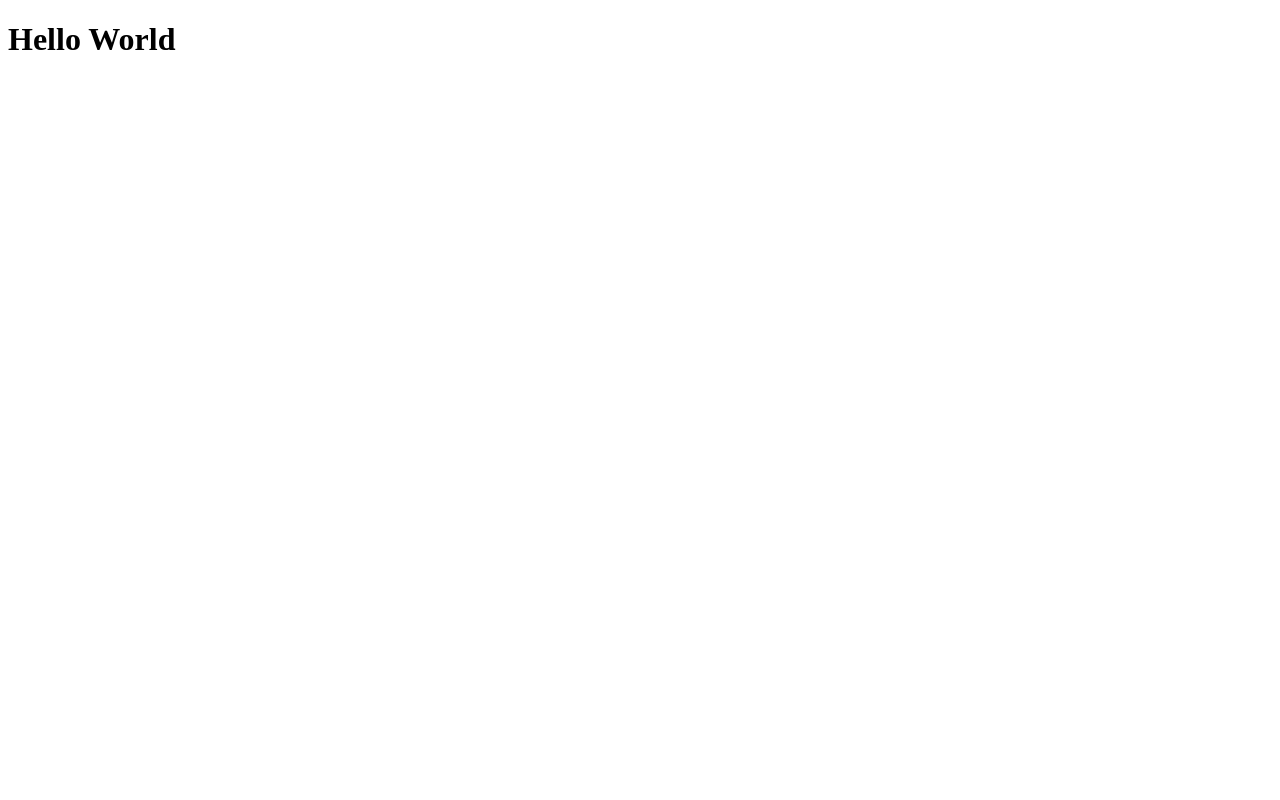
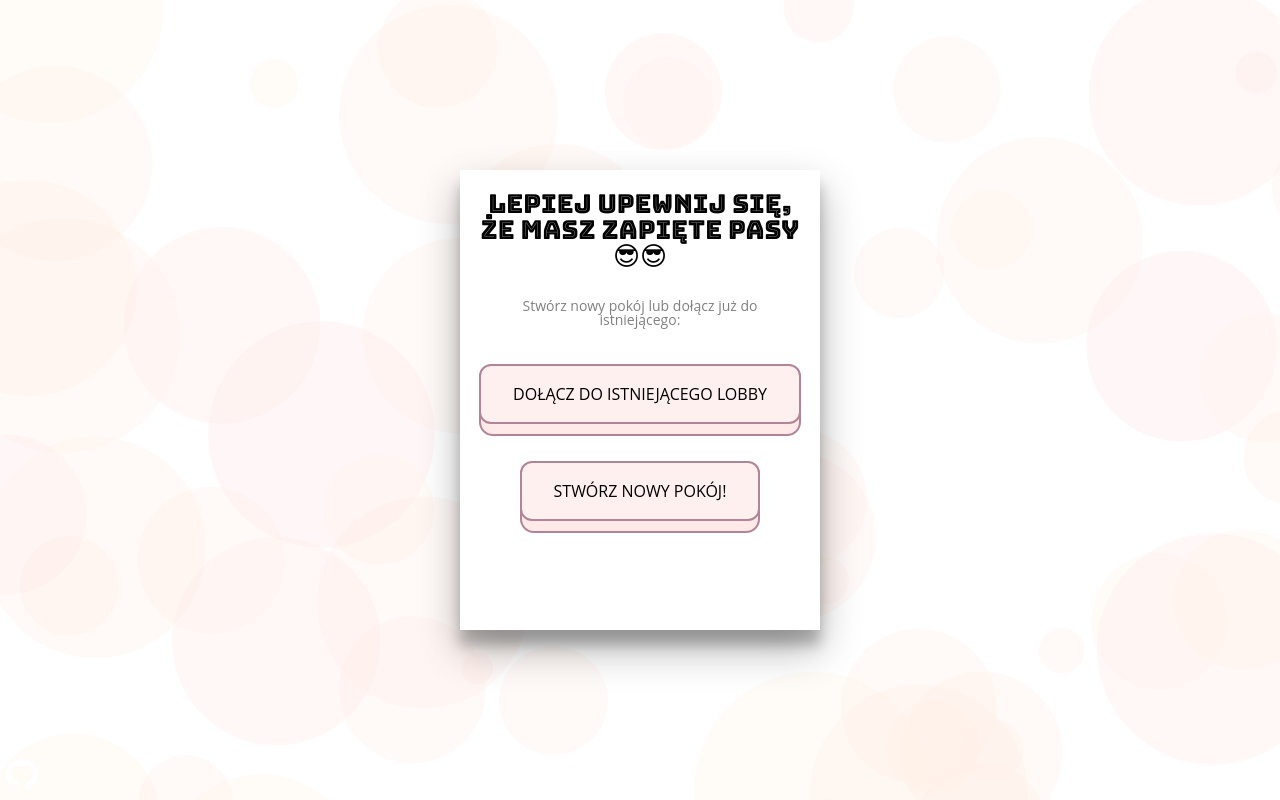
Before and after one commit to Jakub-Rudnik/Giga-Koks-Gra, a plain HTML site: page client/index.html in a window 1280 px wide. Drawn offline with nearby package versions, Linux system fonts and the light colour scheme; a web font is replaced by a local one.

Commit message:
😎😎🤙

```diff
--- /dev/null
+++ b/client/css/fonts.css
@@ -0,0 +1,25 @@
+@font-face {
+  font-family: "Open Sans";
+  src: url("./../assets//fonts/OpenSans-Regular.ttf") format("truetype");
+}
+
+@font-face {
+  font-family: "Bungee Inline";
+  src: url("./../assets/fonts/BungeeInline-Regular.ttf") format("truetype");
+}
+
+body,
+*,
+p,
+input {
+  font-family: "Open Sans", sans-serif;
+}
+
+h1,
+h2,
+h3,
+h4,
+h5,
+h6 {
+  font-family: "Bungee Inline", cursive;
+}
--- /dev/null
+++ b/client/css/reset.css
@@ -0,0 +1,35 @@
+html,
+body,
+input,
+* {
+  padding: 0;
+  margin: 0;
+  box-sizing: border-box;
+  border: 0;
+  background: transparent;
+  font-size: 100%;
+  font: inherit;
+  vertical-align: baseline;
+}
+
+*:focus {
+  outline: 4px dashed #e62737;
+}
+
+/* HTML5 display-role reset for older browsers */
+article,
+aside,
+details,
+figcaption,
+figure,
+footer,
+header,
+hgroup,
+menu,
+nav,
+section {
+  display: block;
+}
+body {
+  line-height: 1;
+}
--- a/client/css/style.css
+++ b/client/css/style.css
@@ -0,0 +1,153 @@
+@import "./fonts.css";
+@import "./reset.css";
+
+:root {
+  --text-primary: black;
+  --text-secondary: grey;
+
+  --primary: blue;
+  --secondary: green;
+
+  --button-primary: #ffe9e9;
+  --button-primary-light: #fff0f0;
+  --button-border: #b18597;
+
+  --white: white;
+}
+
+body {
+  min-height: 100vh;
+  background-color: aquamarine;
+  background-image: url("./../assets/bg.png");
+}
+footer {
+  width: 100%;
+  position: absolute;
+  bottom: 0;
+  left: 0;
+  right: 0;
+  padding: 6px;
+}
+
+.hidden {
+  display: none !important;
+  visibility: hidden;
+  opacity: 0;
+  transition: visibility 0s, opacity 0.5s linear;
+}
+.gameNameWrapper {
+  visibility: visible;
+}
+
+.wrapper__inputs {
+  margin: 4px 0;
+}
+
+/* <Flex> */
+.flex {
+  display: flex;
+  align-items: center;
+}
+.flex--center {
+  justify-content: center;
+}
+.flex--start {
+  justify-content: flex-start;
+}
+.flex--end {
+  justify-content: flex-end;
+}
+.flex--column {
+  flex-direction: column;
+}
+/* </Flex> */
+
+/* <Card> */
+.card {
+  min-width: 180px;
+  max-width: 360px;
+  min-height: 460px;
+  background-color: var(--white);
+  text-align: center;
+  padding: 14px 14px 28px 14px;
+  box-shadow: rgba(0, 0, 0, 0.3) 0px 19px 38px,
+    rgba(0, 0, 0, 0.22) 0px 15px 12px;
+}
+
+.card__text {
+  color: var(--text-secondary);
+  font-size: 14px;
+  margin: 7px;
+}
+.card__header {
+  color: var(--text-primary);
+  font-size: 26px;
+  margin: 7px 0;
+}
+
+.card__input {
+  margin: 28px 7px -21px 7px;
+  padding: 8px 16px;
+  line-height: 25px;
+  font-size: 14px;
+  border-radius: 6px;
+  -webkit-appearance: none;
+  font-family: "Open Sans", sans-serif;
+  color: var(--text-primary);
+  border: 2px solid var(--button-border);
+  background: var(--white);
+}
+
+.card__button {
+  margin-top: 30px;
+  margin-bottom: 7px;
+  position: relative;
+  display: inline-block;
+  font-family: "Open Sans", sans-serif;
+  cursor: pointer;
+  color: var(--text-primary);
+  text-transform: uppercase;
+  padding: 1.25em 2em;
+  background: var(--button-primary-light);
+  border: 2px solid var(--button-border);
+  border-radius: 0.75em;
+  transform-style: preserve-3d;
+  outline: none;
+  transition: transform 150ms cubic-bezier(0, 0, 0.58, 1);
+}
+.card__button--small {
+  margin-top: 35px;
+}
+.card__button::before {
+  position: absolute;
+  content: "";
+  width: 100%;
+  height: 100%;
+  top: 0;
+  left: 0;
+  right: 0;
+  bottom: 0;
+  background: var(--button-primary);
+  border-radius: inherit;
+  box-shadow: 0 0 0 2px var(--button-border);
+  transform: translate3d(0, 0.75em, -1em);
+  transition: transform 150ms cubic-bezier(0, 0, 0.58, 1),
+    box-shadow 150ms cubic-bezier(0, 0, 0.58, 1);
+}
+.card__button:hover {
+  background: var(--button-primary);
+  transform: translate(0, 0.25em);
+}
+.card__button:hover::before {
+  box-shadow: 0 0 0 2px var(--button-border);
+  transform: translate3d(0, 0.5em, -1em);
+}
+.card__button:active {
+  background: var(--button-primary);
+  transform: translate(0em, 0.75em);
+}
+.card__button:active::before {
+  box-shadow: 0 0 0 2px var(--button-border);
+  transform: translate3d(0, 0, -1em);
+}
+/* </Card> */
--- a/client/index.html
+++ b/client/index.html
@@ -1,15 +1,77 @@
 <!DOCTYPE html>
-<html lang="en">
+<html lang="pl">
 <head>
-    <meta charset="UTF-8">
+    <meta charset="utf-8">
     <meta http-equiv="X-UA-Compatible" content="IE=edge">
     <meta name="viewport" content="width=device-width, initial-scale=1.0">
-    <title>Document</title>
+    <meta name="authors" content="https://github.com/Jakub-Rudnik/giga-koks-gra/">
+
+    <title>🎮Giga koks gra🎮</title>
+
     <link rel="stylesheet" href="./css/style.css">
     <script src="./js/index.js" defer></script>
     <script src="https://cdnjs.cloudflare.com/ajax/libs/socket.io/3.1.1/socket.io.min.js" defer></script>
 </head>
-<body>
-    <h1>Hello World</h1>
+<body class="flex flex--center flex--column">
+    <div class="card">
+        <h1 class="card__header">
+            Lepiej upewnij się,<br> że masz zapięte pasy<br>😎😎
+        </h1>
+        <br />
+        <p class="card__text">
+            Stwórz nowy pokój lub dołącz już do istniejącego:
+        </p>
+
+        <div class="flex flex--center flex--column">
+            <!-- <Dołącz do gry> -->
+            <button
+                class="card__button"
+                id="joinButton"
+            >
+                Dołącz do istniejącego lobby
+            </button>
+
+            <div
+                id="gameNameWrapper"
+                class="flex hidden wrapper__inputs"
+            >
+                <input
+                    id="gameName"
+                    type="text"
+                    class="card__input"
+                    placeholder="HASF1A"
+                />
+                <button
+                    class="card__button card__button--small"
+                    id="joinButton"
+                >
+                🚪
+                </button>
+            </div>
+            <!-- </Dołącz do gry> -->
+
+            <!-- <Stwórz nową> -->
+            <button class="card__button">
+                Stwórz nowy pokój!
+            </button>
+            <!-- </Stwórz nową> -->
+        </div>
+    </div>
+
+
+    <footer
+        class="flex flex--start"
+    >
+        <a
+            href="https://github.com/Jakub-Rudnik/giga-koks-gra/"
+            target="_blank"
+            rel="noopener"
+        >
+            <img
+                class="footer__image"
+                src="./assets/GitHub-Mark-Light-32px.png"
+            />
+        </a>
+    </footer>
 </body>
 </html>
--- a/client/js/index.js
+++ b/client/js/index.js
@@ -0,0 +1 @@
+joinButton.addEventListener('click', () => gameNameWrapper.classList.remove('hidden'))
```
Also changed, not shown: client/assets/GitHub-Mark-32px.png (added), client/assets/GitHub-Mark-Light-32px.png (added), client/assets/bg.png (added), client/assets/fonts/BungeeInline-Regular.ttf (added), client/assets/fonts/OpenSans-Regular.ttf (added).
